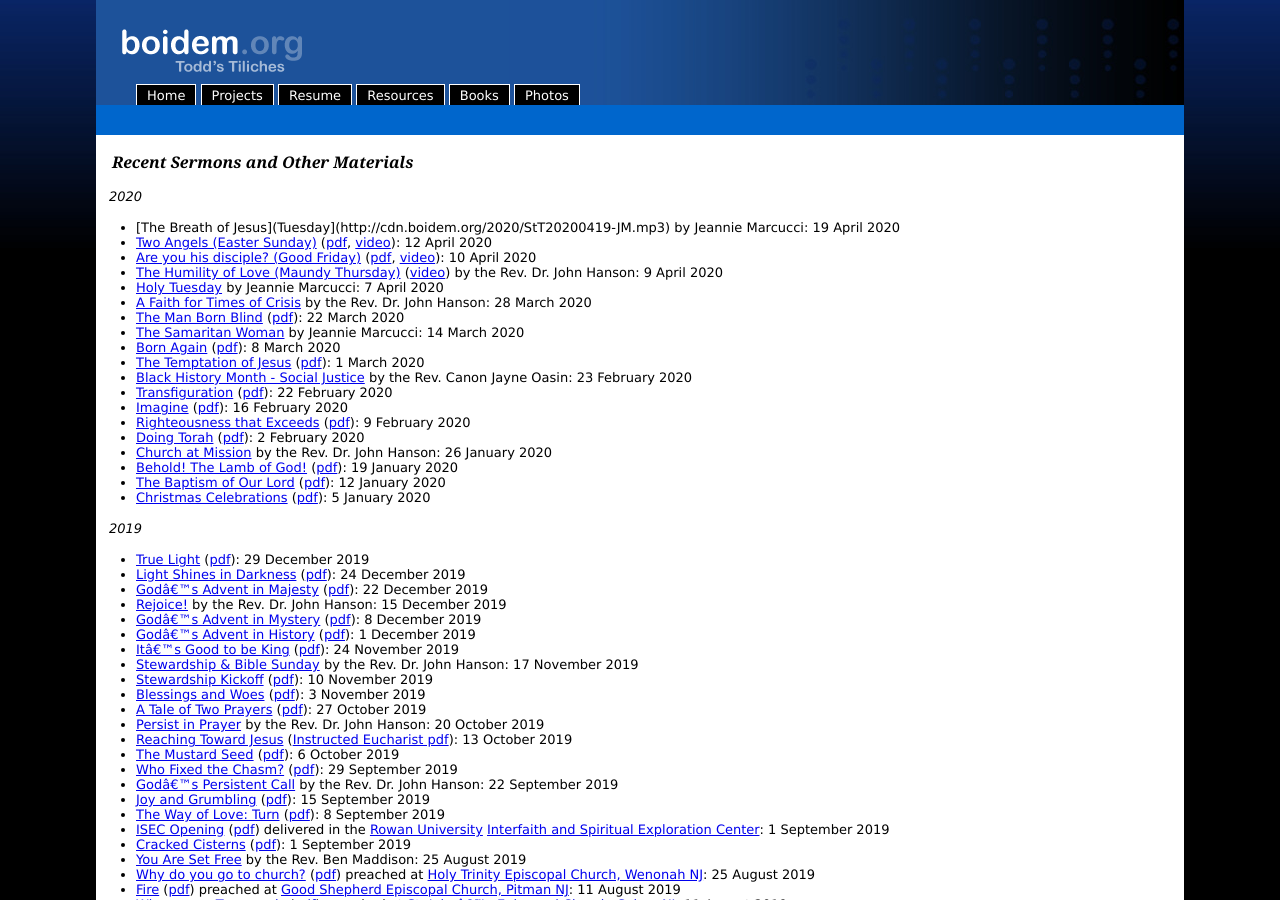
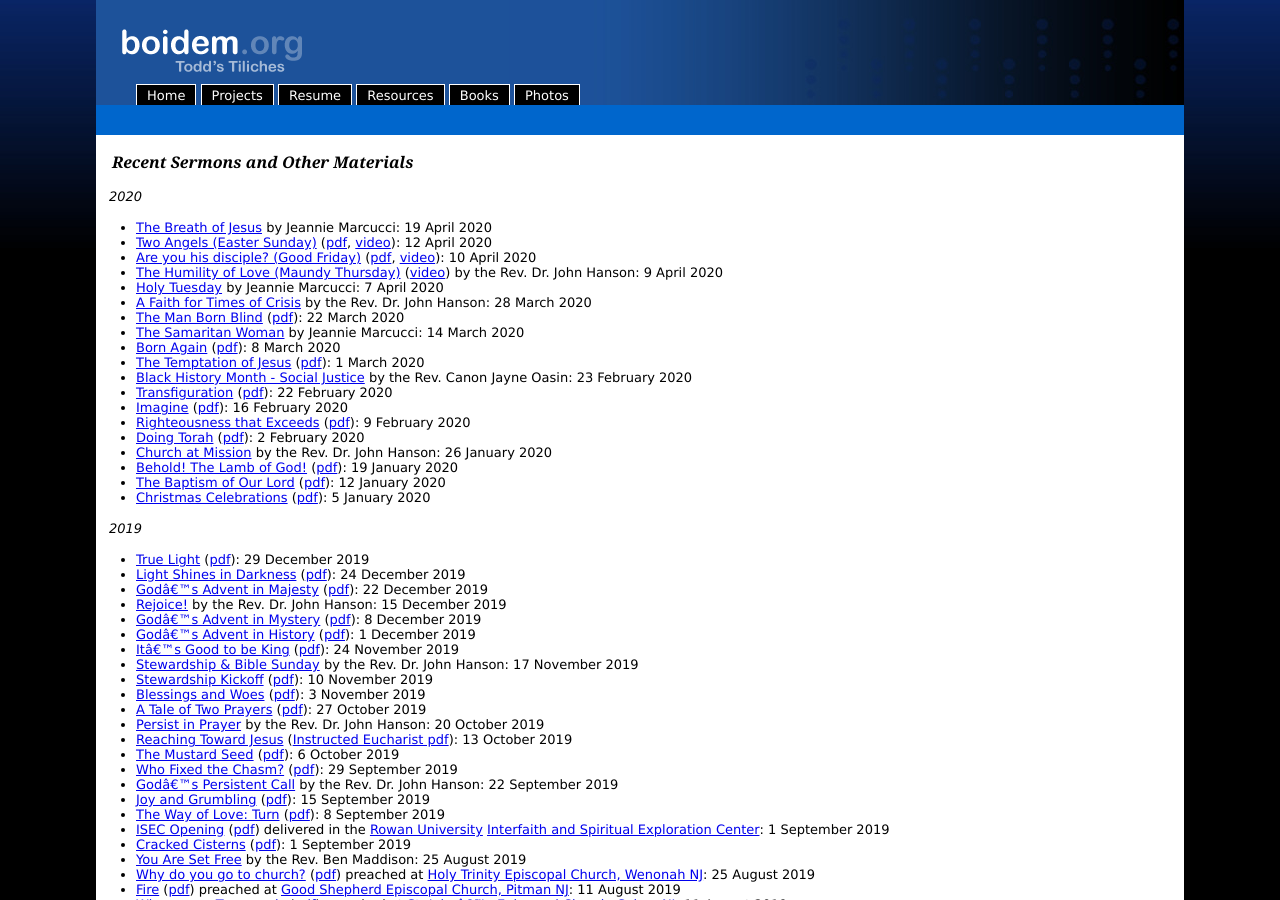
Before and after one commit to toddfoster/toddfoster.github.com, a Jekyll site: the page built from projects.md, in a window 1280 px wide and 900 px high. Built offline with Jekyll 4.4.1, drawn with Linux system fonts in a browser that asks for light colours; part of the change alters nothing that is shown.

Commit message:
sermon fixed

```diff
--- a/projects.md
+++ b/projects.md
@@ -8,7 +8,7 @@ Recent Sermons and Other Materials
 
 *2020*
 
-* [The Breath of Jesus](Tuesday](http://cdn.boidem.org/2020/StT20200419-JM.mp3) by Jeannie Marcucci: 19 April 2020
+* [The Breath of Jesus](http://cdn.boidem.org/2020/StT20200419-JM.mp3) by Jeannie Marcucci: 19 April 2020
 * [Two Angels (Easter Sunday)](http://cdn.boidem.org/2020/StT20200412.mp3) ([pdf](http://cdn.boidem.org/2020/Easter1A-20200412.pdf), [video](https://vimeo.com/406649837)): 12 April 2020
 * [Are you his disciple? (Good Friday)](http://cdn.boidem.org/2020/StT20200410.mp3) ([pdf](http://cdn.boidem.org/2020/GoodFriday-20200410.pdf), [video](https://vimeo.com/405446858)): 10 April 2020
 * [The Humility of Love (Maundy Thursday)](http://cdn.boidem.org/2020/StT20200409-JH.mp3) ([video](https://vimeo.com/405879667)) by the Rev. Dr. John Hanson: 9 April 2020
```
